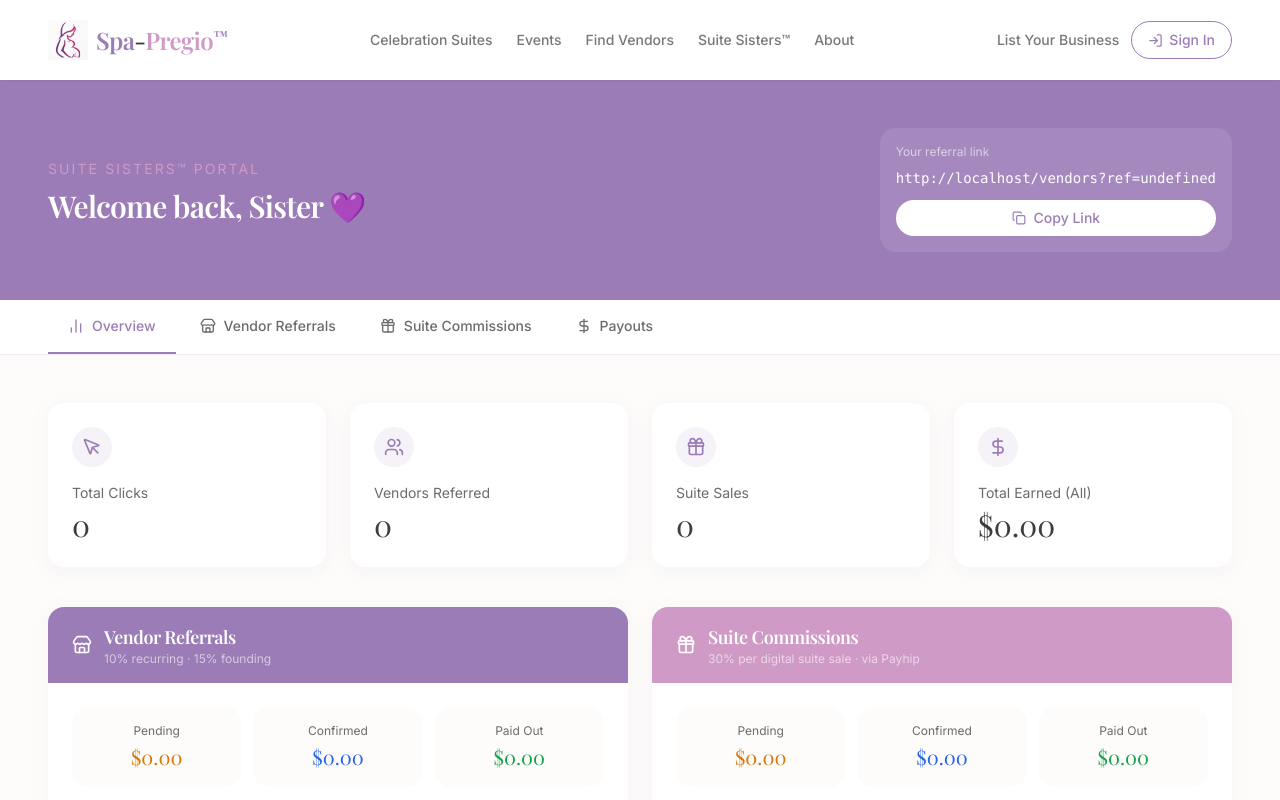
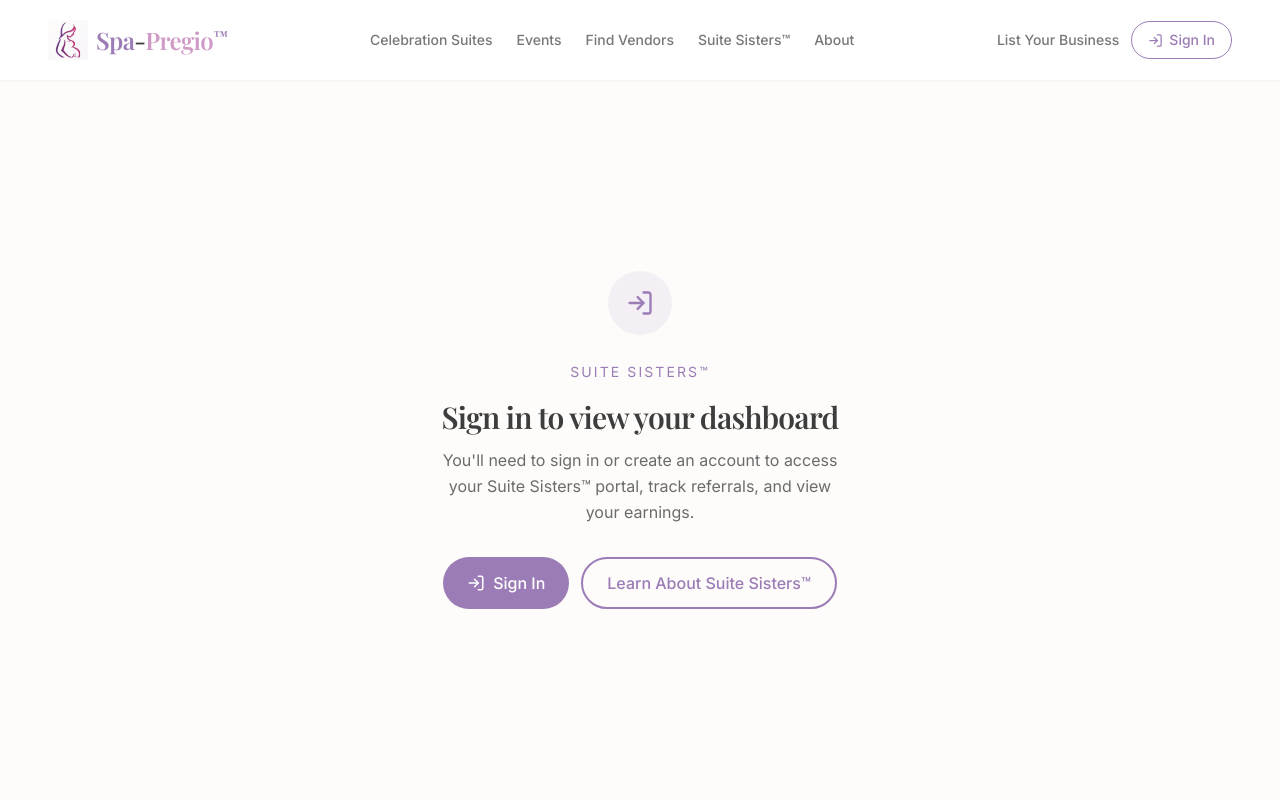
Before and after one commit to Spa-Pregio/spa-pregio-website, a React (Vite) app: page /sister-dashboard in a window 1280 px wide. Shown: the top 800 px of the page. Built offline with nearby package versions, Linux system fonts and the light colour scheme.

Commit message:
Add files via upload

```diff
--- a/src/pages/AffiliateDashboard.tsx
+++ b/src/pages/AffiliateDashboard.tsx
@@ -1,9 +1,10 @@
 import { useEffect, useState } from 'react';
+import { Link } from 'react-router-dom';
 import { supabase } from '../lib/supabaseClient';
 import {
   Copy, Check, TrendingUp, MousePointer, Users, DollarSign,
   Clock, CheckCircle, ArrowRight, ExternalLink, AlertCircle,
-  Gift, Store, Zap, BarChart2
+  Gift, Store, Zap, BarChart2, LogIn
 } from 'lucide-react';
 
 type AffiliateStats = {
@@ -70,6 +71,7 @@ export default function AffiliateDashboard() {
   const [loading, setLoading] = useState(true);
   const [copied, setCopied] = useState(false);
   const [notAffiliate, setNotAffiliate] = useState(false);
+  const [noUser, setNoUser] = useState(false);
   const [activeTab, setActiveTab] = useState<Tab>('overview');
   const [applyForm, setApplyForm] = useState({ full_name: '', paypal_email: '', venmo_handle: '', zelle_info: '' });
   const [applying, setApplying] = useState(false);
@@ -80,7 +82,7 @@ export default function AffiliateDashboard() {
   async function loadDashboard() {
     setLoading(true);
     const { data: { user } } = await supabase.auth.getUser();
-    if (!user) { setLoading(false); return; }
+    if (!user) { setNoUser(true); setLoading(false); return; }
 
     const { data: aff } = await supabase
       .from('affiliates')
@@ -187,6 +189,32 @@ export default function AffiliateDashboard() {
         <div className="text-center">
           <div className="w-12 h-12 border-4 border-spa-purple/30 border-t-spa-purple rounded-full animate-spin mx-auto mb-4" />
           <p className="text-spa-gray">Loading your dashboard...</p>
+        </div>
+      </div>
+    );
+  }
+
+  // Not logged in at all — show sign-in prompt instead of falling through to the dashboard
+  if (noUser) {
+    return (
+      <div className="w-full pt-20 min-h-screen bg-spa-cream flex items-center justify-center">
+        <div className="max-w-md mx-auto px-6 py-16 text-center">
+          <div className="w-16 h-16 bg-spa-purple/10 rounded-full flex items-center justify-center mx-auto mb-6">
+            <LogIn size={28} className="text-spa-purple" />
+          </div>
+          <span className="text-sm uppercase tracking-[0.15em] text-spa-purple">Suite Sisters™</span>
+          <h1 className="font-serif text-3xl text-spa-charcoal mt-4 mb-3">Sign in to view your dashboard</h1>
+          <p className="text-spa-gray leading-relaxed mb-8">
+            You'll need to sign in or create an account to access your Suite Sisters™ portal, track referrals, and view your earnings.
+          </p>
+          <div className="flex flex-col sm:flex-row gap-3 justify-center">
+            <Link to="/my-account" className="btn-primary justify-center">
+              <LogIn size={18} /> Sign In
+            </Link>
+            <Link to="/ambassadors" className="inline-flex items-center justify-center gap-2 px-6 py-3 rounded-full border-2 border-spa-purple text-spa-purple font-medium hover:bg-spa-purple hover:text-white transition-colors">
+              Learn About Suite Sisters™
+            </Link>
+          </div>
         </div>
       </div>
     );
```
